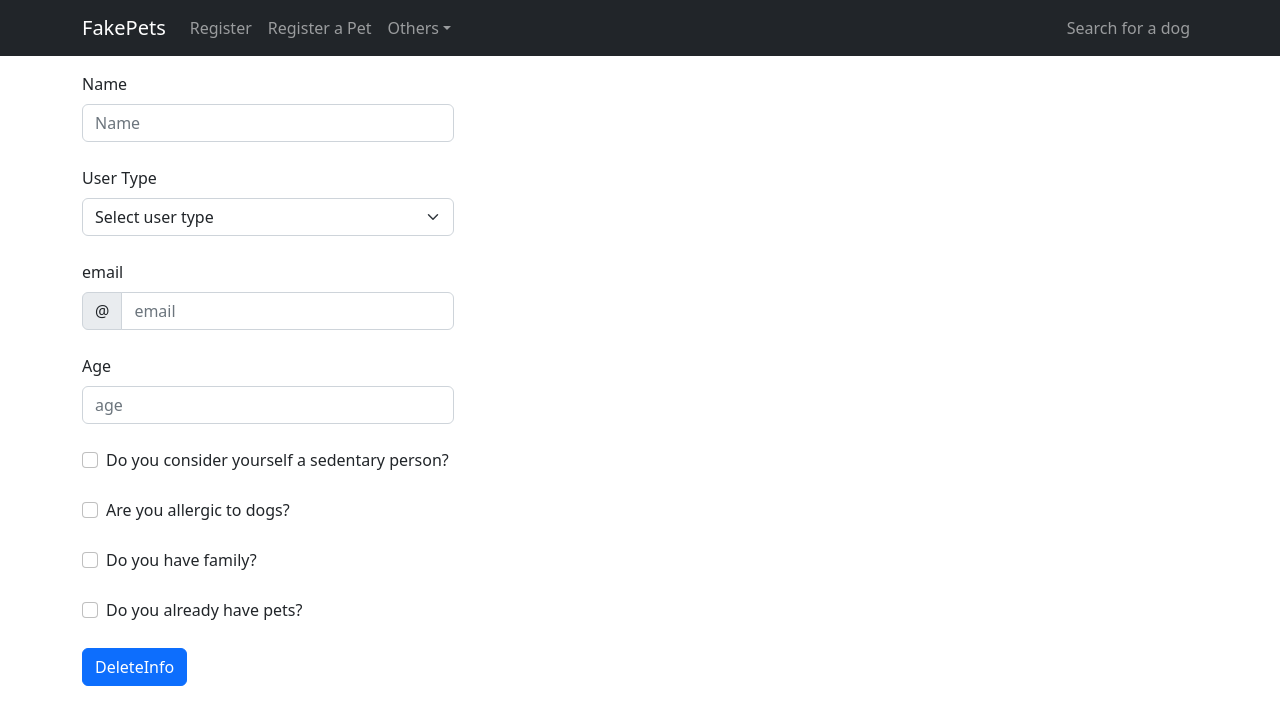
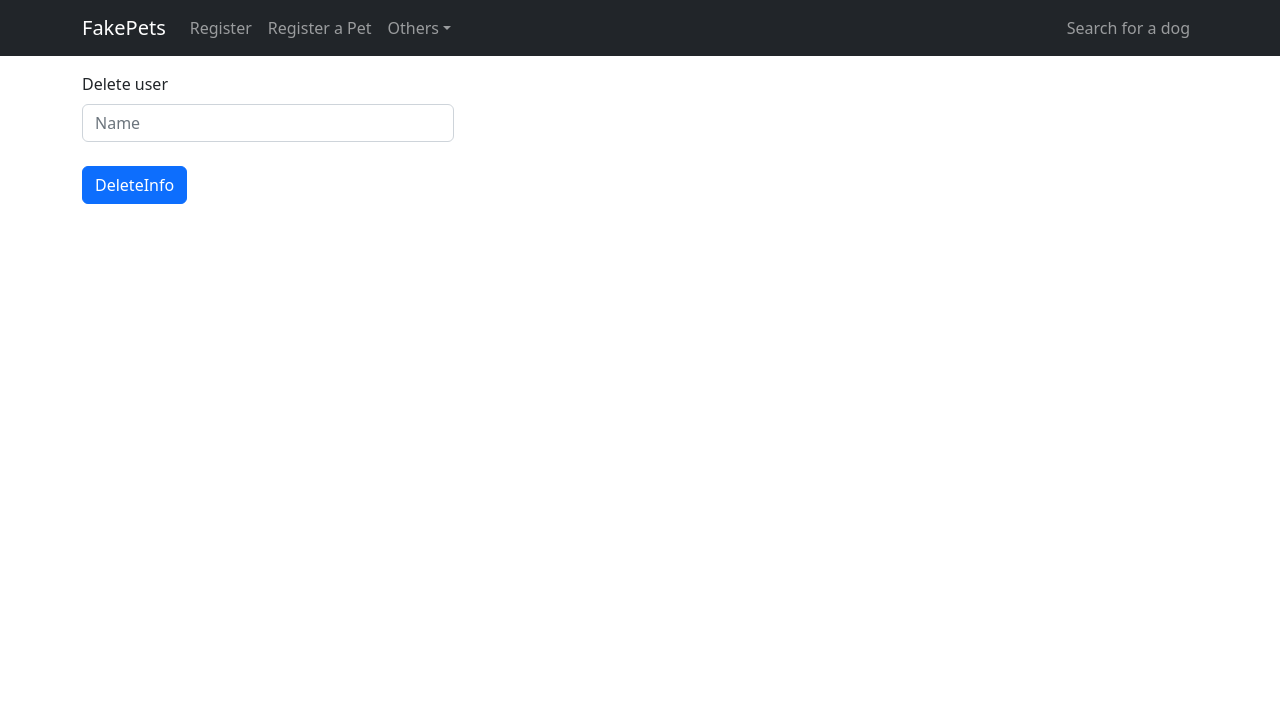
Before and after one commit to andresdlRoca/Neo4J_React_WebApp-2023, a React (Create React App) app in the folder neoreact/: page /delete_info in a window 1280 px wide. Shown: the top 724 px of the page. Built offline with nearby package versions, Linux system fonts and the light colour scheme.

Commit message:
Update DeleteInfo.js

```diff
--- a/neoreact/src/pages/DeleteInfo.js
+++ b/neoreact/src/pages/DeleteInfo.js
@@ -2,126 +2,57 @@ import React, { useState } from "react";
 import Button from "react-bootstrap/Button";
 import Col from "react-bootstrap/Col";
 import Form from "react-bootstrap/Form";
-import InputGroup from "react-bootstrap/InputGroup";
 
 function DeleteInfo() {
   const [validated, setValidated] = useState(false);
-  const [email, setEmail] = useState("");
+  const [user, setUser] = useState("");
 
-  const handleSubmit = (event) => {
-    const form = event.currentTarget;
+  const handledeleteuser = (event) => {
+    // const form = event.currentTarget;
     if (validated !== false) {
       event.preventDefault();
       event.stopPropagation();
 
-      let org = JSON.stringify({
-        nombre: "hola",
-        email: email,
-      });
-      fetch("http://localhost:3000/", {
-        method: "POST",
-        mode: "cors",
-        body: org,
+      let body = {};
+      fetch(`http://localhost:4000/deletePerson/${user}`, {
+        method: "DELETE",
         headers: {
           "Content-Type": "application/json",
         },
-        referrerPolicy: "no-referrer",
+        body: JSON.stringify(body),
       })
-        .then((res) => res.json())
+        .then((response) => response.json())
         .then((data) => {
-          if (data.msg === "El producto fue registrado con exito") {
-            console.log("exito");
-          } else {
-            console.log("fallo");
-          }
+          console.log("Success:", data);
+        })
+        .catch((error) => {
+          console.error("Error:", error);
         });
     }
     setValidated(true);
   };
 
   return (
-    <Form noValidate validated={validated} onSubmit={handleSubmit}>
-      <Form.Group as={Col} md="4" controlId="validationCustom01">
-        <Form.Label>Name</Form.Label>
-        <Form.Control required type="text" placeholder="Name" />
-        <Form.Control.Feedback>Looks good!</Form.Control.Feedback>
-      </Form.Group>
-      <br />
-
-      <Form.Group as={Col} md="4" controlId="validationCustom02">
-        <Form.Label>User Type</Form.Label>
-        <Form.Select aria-label="Default select example">
-          <option>Select user type</option>
-          <option value="1">User</option>
-          <option value="2">Volunteer</option>
-          <option value="3">Vet</option>
-        </Form.Select>
-        <Form.Control.Feedback>Looks good!</Form.Control.Feedback>
-      </Form.Group>
-      <br />
-
-      <Form.Group as={Col} md="4" controlId="validationCustomUsername">
-        <Form.Label>email</Form.Label>
-        <InputGroup hasValidation>
-          <InputGroup.Text id="inputGroupPrepend">@</InputGroup.Text>
+    <>
+      <Form noValidate validated={validated}>
+        <Form.Group as={Col} md="4" controlId="validationCustom01">
+          <Form.Label>Delete user</Form.Label>
           <Form.Control
+            required
             type="text"
-            placeholder="email"
-            aria-describedby="inputGroupPrepend"
-            required
+            placeholder="Name"
             onChange={(event) => {
-              setEmail(event.target.value);
+              setUser(event.target.value);
             }}
           />
-          <Form.Control.Feedback type="invalid">
-            Please choose a email.
-          </Form.Control.Feedback>
-        </InputGroup>
-      </Form.Group>
-      <br />
+          <Form.Control.Feedback>Looks good!</Form.Control.Feedback>
+        </Form.Group>
+        <br />
 
-      <Form.Group as={Col} md="4" controlId="validationCustomUsername">
-        <Form.Label>Age</Form.Label>
-        <InputGroup hasValidation>
-          <Form.Control
-            type="number"
-            placeholder="age"
-            aria-describedby="inputGroupPrepend"
-            required
-          />
-          <Form.Control.Feedback type="invalid">
-            Enter a valid age.
-          </Form.Control.Feedback>
-        </InputGroup>
-      </Form.Group>
-      <br />
-
-      <Form.Group>
-        <Form.Check
-          label="Do you consider yourself a sedentary person?"
-          feedbackType="invalid"
-        />
-      </Form.Group>
-      <br />
-
-      <Form.Group>
-        <Form.Check label="Are you allergic to dogs?" feedbackType="invalid" />
-      </Form.Group>
-      <br />
-
-      <Form.Group>
-        <Form.Check label="Do you have family?" feedbackType="invalid" />
-      </Form.Group>
-      <br />
-
-      <Form.Group>
-        <Form.Check label="Do you already have pets?" feedbackType="invalid" />
-      </Form.Group>
-      <br />
-
-      <Button type="submit">DeleteInfo</Button>
-      <br />
-    </Form>
+        <Button onClick={handledeleteuser}>DeleteInfo</Button>
+        <br />
+      </Form>
+    </>
   );
 }
 
```
